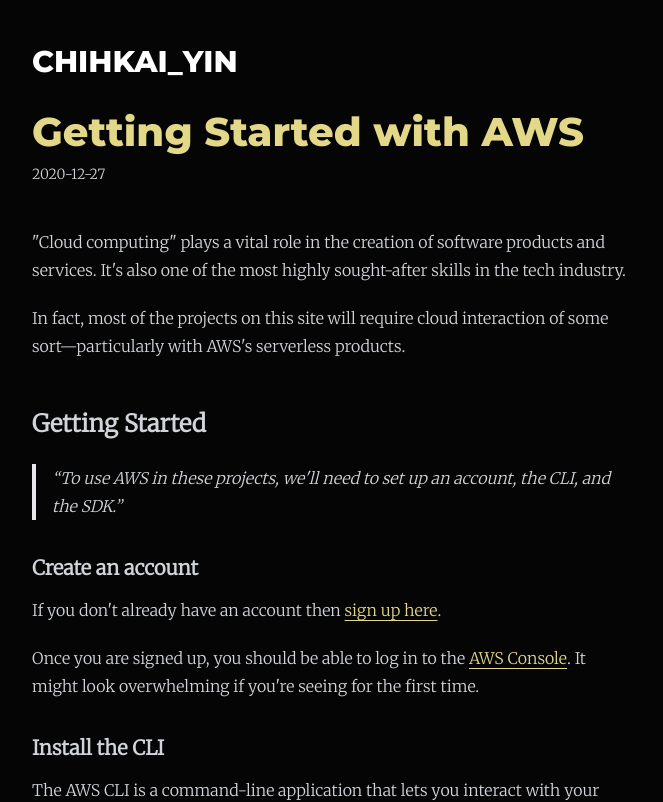
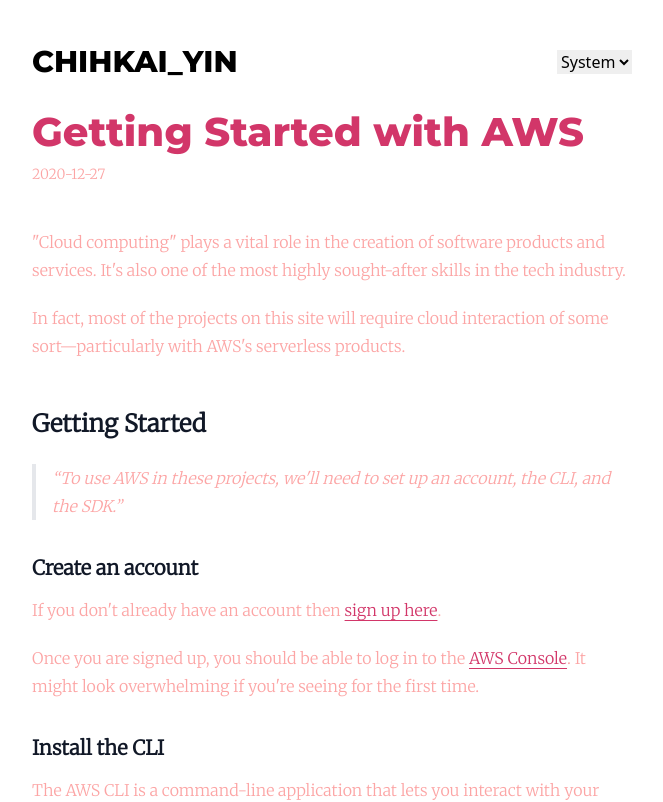
Before and after one commit to alexyin0978/chihkaiyin.blog, a Next.js app: page /aws-quickstart in a window 1280 px wide. Shown: the top 802 px of the page, without its empty margins (308-971 px from the left). Built offline with nearby package versions, Linux system fonts and the light colour scheme.

Commit message:
update: theme WIP

```diff
--- a/app/[post]/page.tsx
+++ b/app/[post]/page.tsx
@@ -55,37 +55,42 @@
 // };
 
 const proseStyles = {
-  headings: "prose-headings:text-gray-300",
-  p: "prose-p:text-base prose-p:leading-7 prose-p:text-gray-300",
-  a: "prose-a:text-header_dark prose-a:underline-offset-4 prose-a:decoration-1",
-  blockquote: "prose-blockquote:text-gray-300",
-  strong: "prose-strong:text-gray-300 prose-strong:font-bold",
+  headings:
+    "dark:prose-headings:text-red-300 dark:prose-headings:text-gray-300",
+  p: "prose-p:text-base prose-p:leading-7 prose-p:text-red-300 dark:prose-p:text-gray-300",
+  a: "prose-a:text-header dark:prose-a:text-header_dark prose-a:underline-offset-4 prose-a:decoration-1",
+  blockquote:
+    "prose-blockquote:text-yellow-300 dark:prose-blockquote:text-gray-300",
+  strong:
+    "prose-strong:text-pink-300 dark:prose-strong:text-gray-300 prose-strong:font-bold",
   pre: "prose-pre:bg-[#011627] prose-pre:rounded-xl prose-pre:p-5 prose-pre:-mx-5",
 };
+
+const postLinkSharedStyle =
+  "hover:font-semibold duration-200 transition-['font-weight'] hover:font-semibold duration-200 transition-['font-weight']";
 
 export default function Post({ params }: PostProps) {
   const { data: postMetaData, content: postMarkdown } = getPost(params.post);
   const { title, date } = postMetaData as PostMetaData;
   const [prevPostMetadata, nextPostMetadata] = getAdjacentPostsMetaDatas(title);
 
-  const postLinkSharedStyle =
-    "hover:font-semibold duration-200 transition-['font-weight'] hover:font-semibold duration-200 transition-['font-weight']";
-
   return (
     <>
       <header className="mb-7">
         <h1
-          className={`${montserrat.className}  text-4xl sm:text-[40px] sm:leading-10 mb-3 text-header_dark font-extrabold`}
+          className={`${montserrat.className} text-4xl sm:text-[40px] sm:leading-10 mb-3 text-header dark:text-header_dark font-extrabold`}
         >
           {title}
         </h1>
-        <p className={`text-gray-300 text-sm ${merriweather.className}`}>
+        <p
+          className={`text-red-300 dark:text-gray-300 text-sm ${merriweather.className}`}
+        >
           {date}
         </p>
       </header>
       <main className="pt-4">
         <article
-          className={`prose text-gray-300 ${proseStyles.headings}
+          className={`prose text-red-300 dark:text-gray-300 ${proseStyles.headings}
       ${proseStyles.p} ${proseStyles.a} ${proseStyles.blockquote}
       ${proseStyles.strong} ${proseStyles.pre} ${merriweather.className}`}
         >
@@ -93,7 +98,7 @@
         </article>
       </main>
       <aside className="mt-14 -mb-1">
-        <ul className="flex justify-between items-center text-base text-header_dark">
+        <ul className="flex justify-between items-center text-base text-red-300 dark:text-header_dark">
           <li
             className={`${
               !prevPostMetadata ? "invisible" : ""
--- a/app/layout.tsx
+++ b/app/layout.tsx
@@ -2,6 +2,7 @@
 
 import Nav from "@/components/Nav";
 import Footer from "@/components/Footer";
+import { Providers as ThemeProvider } from "@/components/ThemeProvider";
 
 export const metadata = {
   title: "YIN",
@@ -15,15 +16,17 @@
 }) {
   return (
     <html lang="en" suppressHydrationWarning>
-      <body className="bg-main_dark">
+      <body>
+        <ThemeProvider>
           <div
             id="app"
-          className="relative max-w-pageMax mx-auto w-full pt-11 px-5 h-full min-h-screen"
+            className="bg-main dark:bg-main_dark relative max-w-pageMax mx-auto w-full pt-11 px-5 h-full min-h-screen"
           >
             <Nav />
             {children}
             <Footer />
           </div>
+        </ThemeProvider>
       </body>
     </html>
   );
--- a/app/page.tsx
+++ b/app/page.tsx
@@ -18,10 +18,12 @@
 const PostListItem = (props: PostMetaData) => {
   const { title, date, subtitle, fileName } = props;
   return (
-    <article className={`mt-14 text-white ${merriweather.className}`}>
+    <article
+      className={`mt-14 text-black dark:text-white ${merriweather.className}`}
+    >
       <header>
         <h3
-          className={`text-3xl font-extrabold text-header_dark ${montserrat.className}`}
+          className={`text-3xl font-extrabold text-header dark:text-header_dark ${montserrat.className}`}
         >
           <Link href={`/${fileName}`}>{title}</Link>
         </h3>
--- a/components/Footer.tsx
+++ b/components/Footer.tsx
@@ -15,11 +15,15 @@
   return (
     <footer>
       <div className="h-44">{/* invisible height */}</div>
-      <div className="absolute bottom-0 h-14 px-5 left-0 text-sm text-white font-light pt-5 pb-3 w-full flex justify-between items-center">
+      <div className="absolute bottom-0 h-14 px-5 left-0 text-sm text-black dark:text-white font-light pt-5 pb-3 w-full flex justify-between items-center">
         <p>© 2023 ChihKai Yin</p>
         <div className="flex gap-3.5">
           {mediaLinks.map(({ type, link }) => (
-            <Link key={type} href={link} className="hover:text-header_dark">
+            <Link
+              key={type}
+              href={link}
+              className="hover:text-header dark:hover:text-header_dark"
+            >
               {type}
             </Link>
           ))}
--- a/components/Markdown.tsx
+++ b/components/Markdown.tsx
@@ -1,11 +1,13 @@
 "use client";
 
-import { useEffect, useState } from "react";
 import ReactMarkdown from "react-markdown";
 import rangeParser from "parse-numeric-range";
 
+import { useHasMounted } from "@/hooks";
+
 // NOTE: SyntaxHighlighter is a client component
 import { PrismLight as SyntaxHighlighter } from "react-syntax-highlighter";
+import { nightOwl } from "react-syntax-highlighter/dist/cjs/styles/prism"; // syntax theming
 import css from "react-syntax-highlighter/dist/cjs/languages/prism/css";
 import tsx from "react-syntax-highlighter/dist/cjs/languages/prism/tsx";
 import typescript from "react-syntax-highlighter/dist/cjs/languages/prism/typescript";
@@ -14,7 +16,6 @@
 import bash from "react-syntax-highlighter/dist/cjs/languages/prism/bash";
 import markdown from "react-syntax-highlighter/dist/cjs/languages/prism/markdown";
 import json from "react-syntax-highlighter/dist/cjs/languages/prism/json";
-import { nightOwl } from "react-syntax-highlighter/dist/cjs/styles/prism"; // syntax theming
 
 SyntaxHighlighter.registerLanguage("css", css);
 SyntaxHighlighter.registerLanguage("tsx", tsx);
@@ -26,11 +27,7 @@
 SyntaxHighlighter.registerLanguage("json", json);
 
 export default function Markdown({ markdown }: { markdown: string }) {
-  const [hasMounted, setHasMounted] = useState(false);
-
-  useEffect(() => {
-    setHasMounted(true);
-  }, []);
+  const hasMounted = useHasMounted();
 
   return (
     <ReactMarkdown
--- a/components/Nav.tsx
+++ b/components/Nav.tsx
@@ -1,5 +1,7 @@
 import Link from "next/link";
 import { Montserrat } from "@next/font/google";
+
+import ThemeSwitch from "./ThemeSwitch";
 
 const montserrat = Montserrat({
   weight: "800",
@@ -10,13 +12,14 @@
 
 export default function Nav() {
   return (
-    <nav className="mb-8">
+    <nav className="flex mb-8 justify-between items-center">
       <Link
         href={"/"}
-        className={`text-2xl sm:text-3xl font-extrabold text-white ${montserrat.className}`}
+        className={`text-2xl sm:text-3xl font-extrabold text-black dark:text-white ${montserrat.className}`}
       >
         {pageTitle}
       </Link>
+      <ThemeSwitch />
     </nav>
   );
 }
--- a/components/SelfIntro.tsx
+++ b/components/SelfIntro.tsx
@@ -13,7 +13,7 @@
   return (
     <aside className="flex items-center pb-7 mb-12">
       {/* avatar */}
-      <div className="w-16 h-16 rounded-full mr-4 border border-gray-400 overflow-hidden pb-5">
+      <div className="w-16 h-16 rounded-full mr-4 border border-red-300 dark:border-gray-400 overflow-hidden pb-5">
         <Image
           src={Avatar}
           width={60}
@@ -23,12 +23,12 @@
         />
       </div>
       {/* intro */}
-      <div className={`text-white ${merriweather.className}`}>
+      <div className={`text-white dark:text-white ${merriweather.className}`}>
         <p>
           Personal blog by{" "}
           <Link
             href={"https://www.linkedin.com/in/alexyin0978/"}
-            className="text-header_dark underline underline-offset-2"
+            className="text-header dark:text-header_dark underline underline-offset-2"
           >
             ChihKai Yin
           </Link>
--- /dev/null
+++ b/components/ThemeProvider.tsx
@@ -0,0 +1,7 @@
+"use client";
+
+import { ThemeProvider } from "next-themes";
+
+export function Providers({ children }: { children: React.ReactNode }) {
+  return <ThemeProvider attribute="class">{children}</ThemeProvider>;
+}
--- /dev/null
+++ b/components/ThemeSwitch.tsx
@@ -0,0 +1,22 @@
+"use client";
+
+import { useTheme } from "next-themes";
+import { useHasMounted } from "@/hooks";
+
+const ThemeSwitch = () => {
+  const { theme, setTheme } = useTheme();
+  const hasMounted = useHasMounted();
+
+  return (
+    <select
+      value={hasMounted ? theme : "system"}
+      onChange={e => setTheme(e.target.value)}
+    >
+      <option value="system">System</option>
+      <option value="dark">Dark</option>
+      <option value="light">Light</option>
+    </select>
+  );
+};
+
+export default ThemeSwitch;
--- /dev/null
+++ b/hooks/index.ts
@@ -0,0 +1,5 @@
+import { useHasMounted } from "./useHasMounted";
+
+// NOTE: custom hooks are all client-component
+// add 'use client' when using custom hooks
+export { useHasMounted };
--- /dev/null
+++ b/hooks/useHasMounted.tsx
@@ -0,0 +1,11 @@
+import { useEffect, useState } from "react";
+
+export function useHasMounted() {
+  const [hasMounted, setHasMounted] = useState(false);
+
+  useEffect(() => {
+    setHasMounted(true);
+  }, []);
+
+  return hasMounted;
+}
--- a/tailwind.config.js
+++ b/tailwind.config.js
@@ -1,5 +1,6 @@
 /** @type {import('tailwindcss').Config} */
-import colors from "tailwindcss/colors";
+
+const colors = require("tailwindcss/colors");
 
 module.exports = {
   content: [
@@ -11,11 +12,11 @@
   theme: {
     extend: {
       colors: {
-        // main: colors.white,
-        main_dark: "#050505",
-        // header: "#d23669",
+        main: colors.white,
+        main_dark: "#121212",
+        header: "#d23669",
         header_dark: "#E3D888",
-        // content: "#222222",
+        content: "#222222",
         content_dark: "#e8ddb5",
       },
       maxWidth: {
```
Lines whose indentation alone changed are shown as unchanged.
